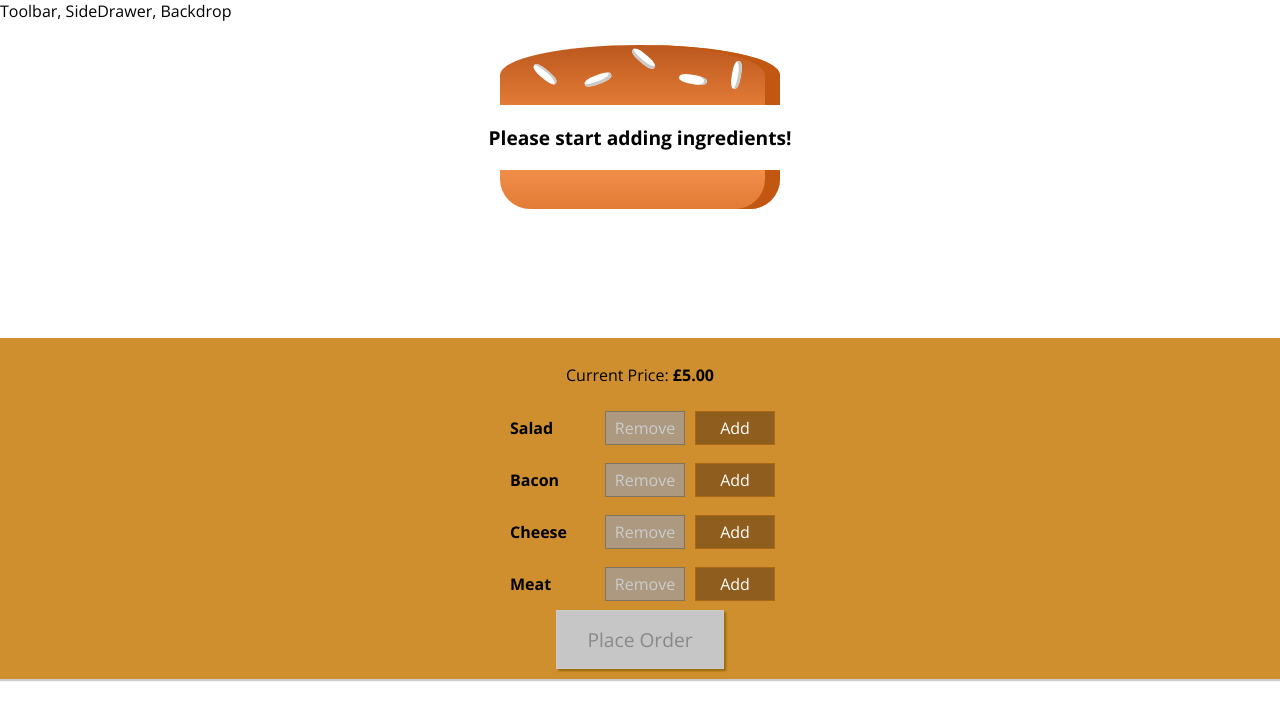
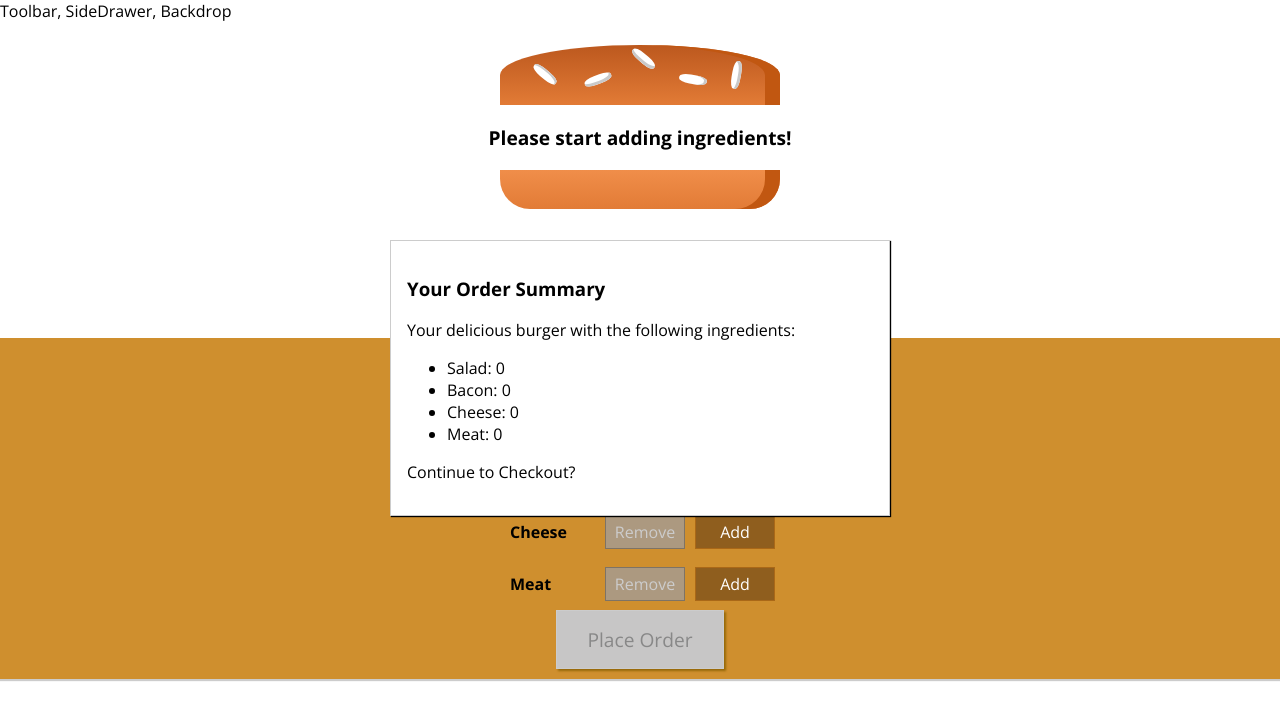
Before and after one commit to mlycode/react-burger-app, a React app: page / in a window 1280 px wide. Shown: the top 720 px of the page. Built offline with nearby package versions, Linux system fonts and the light colour scheme.

Commit message:
add Modal text content and stle

```diff
--- /dev/null
+++ b/src/components/Burger/OrderSummary/OrderSummary.js
@@ -0,0 +1,24 @@
+import React from "react";
+import Aux from "../../../hoc/Auxiliary";
+
+const orderSummary = (props) => {
+    const ingredientSummary = Object.keys(props.ingredients)
+        .map(igKey => {
+            return <li key={igKey}>
+                        <span style={{textTransform: "capitalize"}}>{igKey}</span>: {props.ingredients[igKey]}
+                    </li>
+        })
+    return (
+        <Aux>
+            <h3>Your Order Summary</h3>
+            <p>Your delicious burger with the following ingredients:</p>
+            <ul>
+                {ingredientSummary}
+            </ul>
+            <p>Continue to Checkout?</p>
+        </Aux>
+    )
+
+};
+
+export default orderSummary;
--- /dev/null
+++ b/src/components/UI/Modal/Modal.css
@@ -0,0 +1,20 @@
+.Modal {
+    position: fixed;
+    z-index: 500;
+    background-color: white;
+    width: 70%;
+    border: 1px solid #ccc;
+    box-shadow: 1px 1px 1px black;
+    padding: 16px;
+    left: 15%;
+    top: 30%;
+    box-sizing: border-box;
+    transition: all 0.3s ease-out;
+}
+
+@media (min-width: 600px) {
+    .Modal {
+        width: 500px;
+        left: calc(50% - 250px);
+    }
+}
--- /dev/null
+++ b/src/components/UI/Modal/Modal.js
@@ -0,0 +1,10 @@
+import React from "react";
+import classes from "./Modal.css"
+
+const modal = (props) => (
+    <div className={classes.Modal}>
+        {props.children}
+    </div>
+);
+
+export default modal;
--- a/src/containers/BurgerBuilder/BurgerBuilder.js
+++ b/src/containers/BurgerBuilder/BurgerBuilder.js
@@ -2,6 +2,9 @@
 import Aux from "../../hoc/Auxiliary";
 import Burger from "../../components/Burger/Burger";
 import BuildControls from "../../components/Burger/BuildControls/BuildControls";
+import Modal from "../../components/UI/Modal/Modal";
+import OrderSummary from "../../components/Burger/OrderSummary/OrderSummary";
+
 
 const INGREDIENT_PRICES = {
     salad: 0.5,
@@ -73,6 +76,9 @@
         }
         return (
             <Aux>
+                <Modal>
+                    <OrderSummary ingredients={this.state.ingredients}/>
+                </Modal>
                 <Burger ingredients={this.state.ingredients}/>
                 <BuildControls
                     ingredientAdded={this.addIngredientHandler}
```
Also changed, not shown: src/components/UI/Backdrop/Backdrop.js (added).
